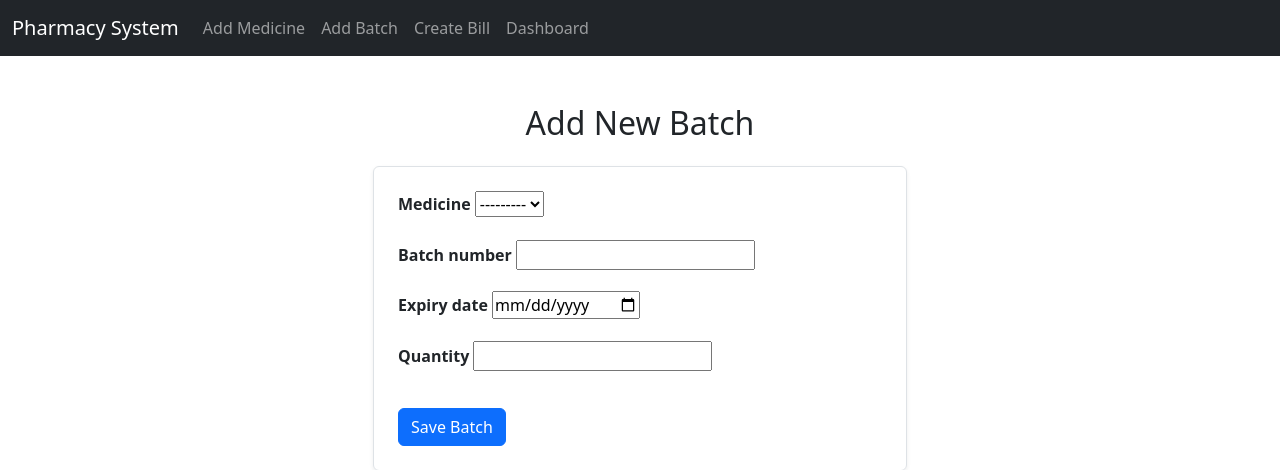
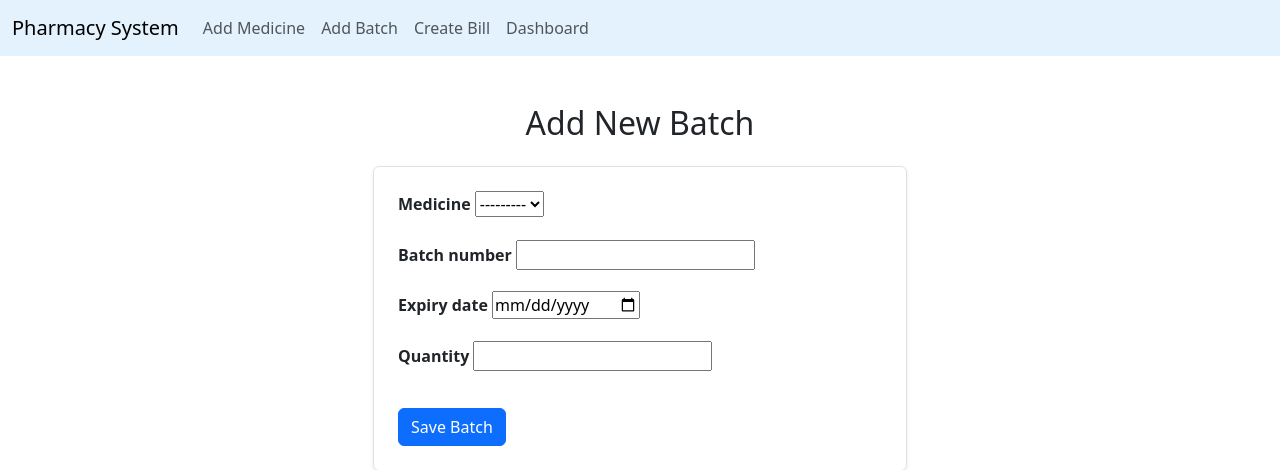
Before and after one commit to Pristine-Mind/lab-management-system, a Django app: page /medicine/add-batch/ in a window 1280 px wide. Shown: the top 470 px of the page. Run offline with Django 4.2, Linux system fonts and the light colour scheme; data that the repository does not hold is empty.

Commit message:
Update background-color for navbar

```diff
--- a/medicine/templates/base.html
+++ b/medicine/templates/base.html
@@ -8,16 +8,15 @@
     <link href="https://cdn.jsdelivr.net/npm/bootstrap@5.3.0-alpha1/dist/css/bootstrap.min.css" rel="stylesheet">
 </head>
 <body>
-    <nav class="navbar navbar-expand-lg navbar-dark bg-dark">
+    <nav class="navbar navbar-expand-lg" style="background-color: #e3f2fd;">
         <div class="container-fluid">
-            <a class="navbar-brand" href="#">Pharmacy System</a>
+            <a class="navbar-brand" href="{% url 'stock_dashboard' %}">Pharmacy System</a>
             <div class="collapse navbar-collapse">
                 <ul class="navbar-nav me-auto">
                     <li class="nav-item"><a class="nav-link" href="{% url 'add_medicine' %}">Add Medicine</a></li>
                     <li class="nav-item"><a class="nav-link" href="{% url 'add_batch' %}">Add Batch</a></li>
                     <li class="nav-item"><a class="nav-link" href="{% url 'create_bill' %}">Create Bill</a></li>
                     <li class="nav-item"><a class="nav-link" href="{% url 'stock_dashboard' %}">Dashboard</a></li>
-                    <li class="nav-item"></li>
 
                 </ul>
             </div>
```
